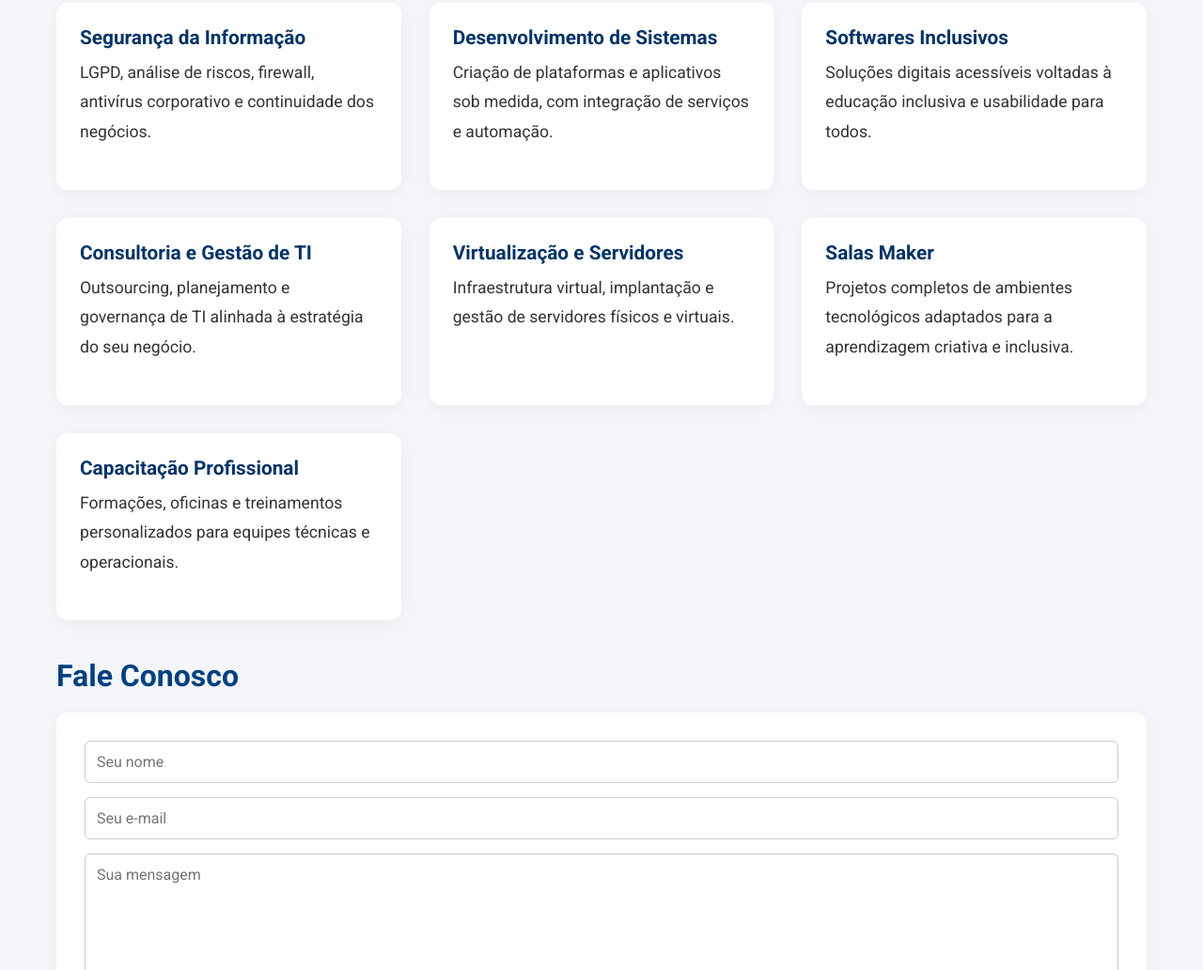
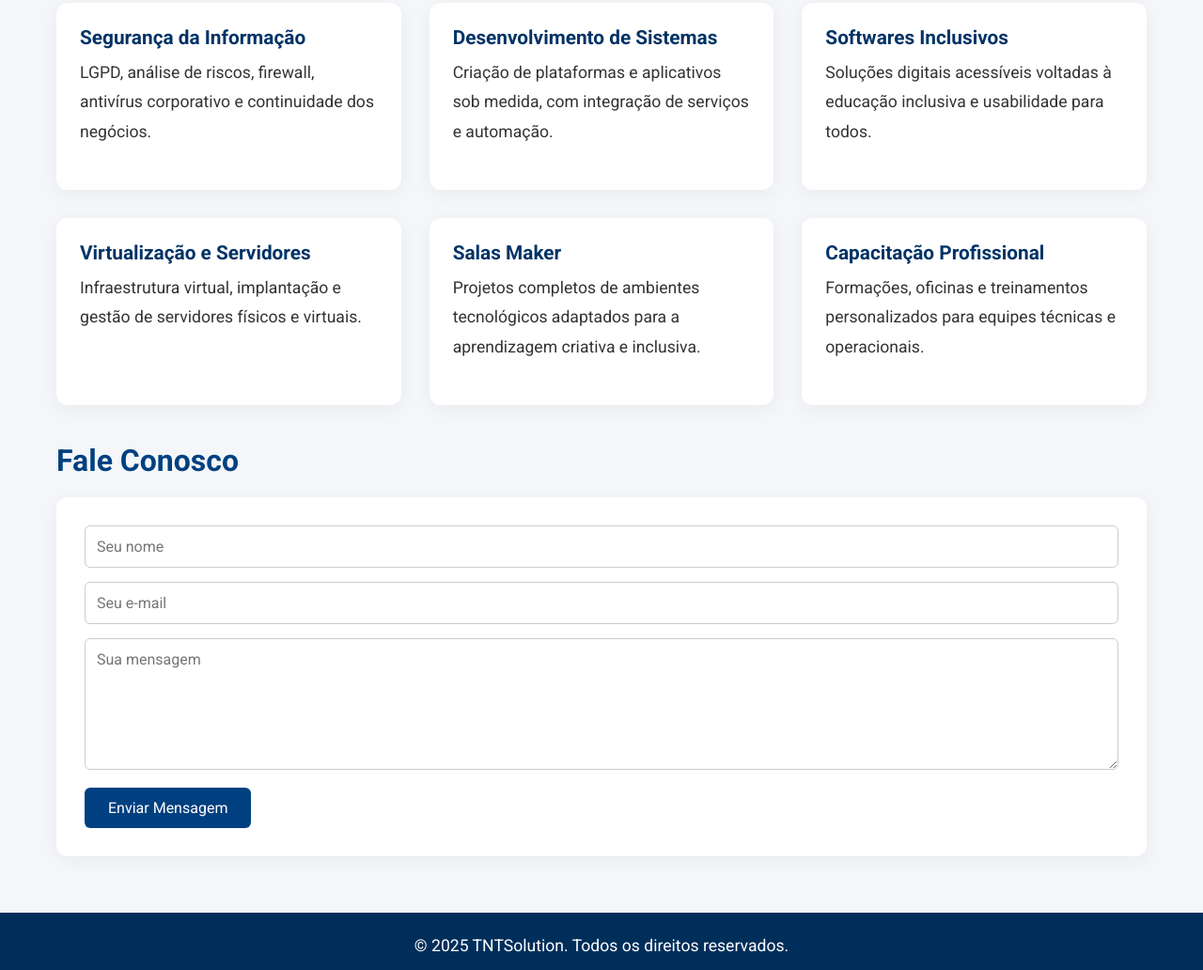
Before and after one commit to Fernando-TI10/TNTSolution, a plain HTML site: page index.html in a window 1280 px wide. Shown: the part 755-1787 px from the top of the page at 94% size. Drawn offline with Linux system fonts and the light colour scheme.

Commit message:
Update index.html

```diff
--- a/index.html
+++ b/index.html
@@ -159,10 +159,6 @@
         <p>Soluções digitais acessíveis voltadas à educação inclusiva e usabilidade para todos.</p>
       </div>
       <div class="service">
-        <h3>Consultoria e Gestão de TI</h3>
-        <p>Outsourcing, planejamento e governança de TI alinhada à estratégia do seu negócio.</p>
-      </div>
-      <div class="service">
         <h3>Virtualização e Servidores</h3>
         <p>Infraestrutura virtual, implantação e gestão de servidores físicos e virtuais.</p>
       </div>
```
